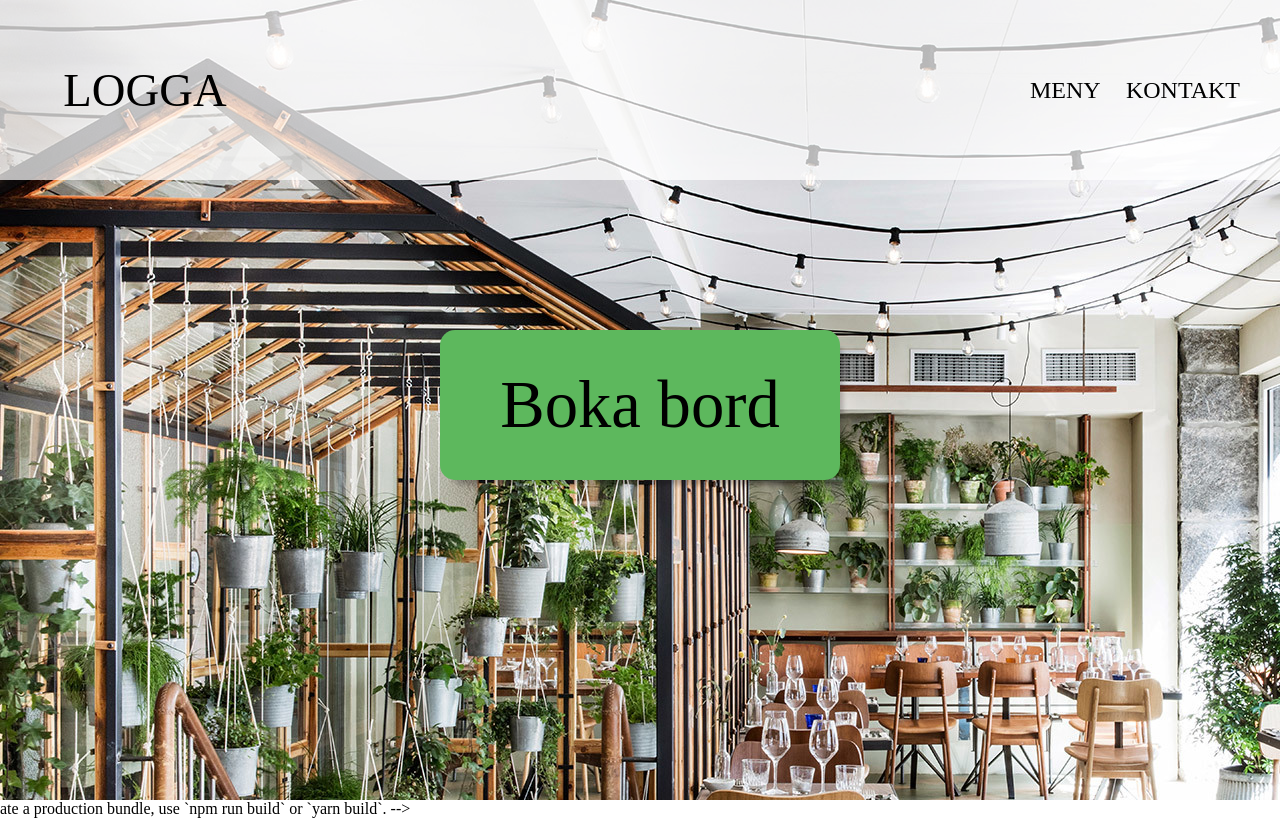
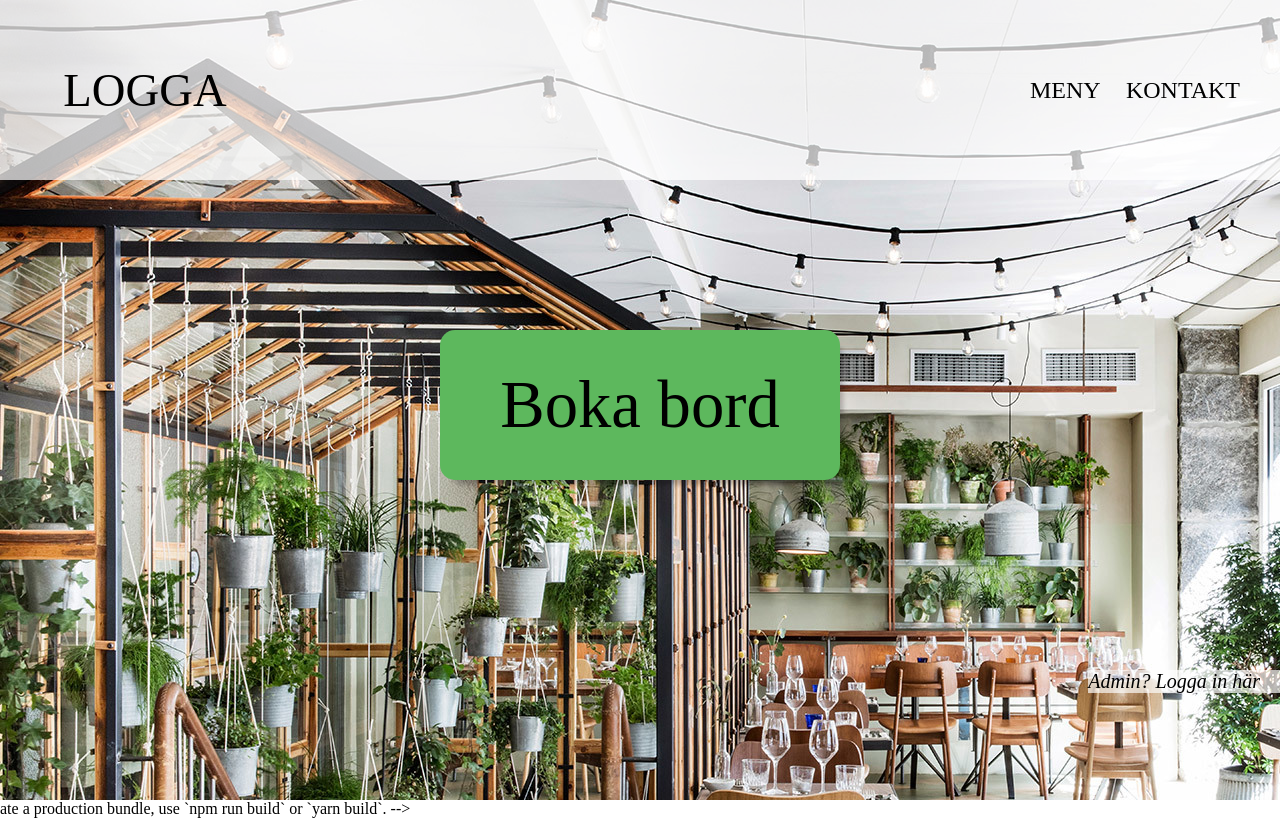
Before and after one commit to filipwieselgren/restaurant-booking-system, a React (Create React App) app: page / in a window 1280 px wide. Built offline with nearby package versions, Linux system fonts and the light colour scheme.

Commit message:
added link to admin-route in homepage

```diff
--- a/src/components/pages/Home.tsx
+++ b/src/components/pages/Home.tsx
@@ -10,6 +10,11 @@ export const Home = () => {
           <p>Boka bord</p>
         </div>
       </Link>
+      <div className="adminLinkWrapper">
+        <Link to={"/admin"}>
+          <p>Admin? Logga in här</p>
+        </Link>
+      </div>
     </div>
   );
 };
--- a/src/styles/home.scss
+++ b/src/styles/home.scss
@@ -1,13 +1,44 @@
 @import "./mixins/mixins";
 
+@include phone-up {
   .homeWrapper {
     width: 100%;
     padding-top: 150px;
     display: flex;
     align-items: center;
     justify-content: center;
+    flex-direction: column;
 
     .bookButton {
       @include button(#5db85d, 400px, 150px, 50pt);
     }
+
+    .adminLinkWrapper {
+      width: 95%;
+      padding-top: 100px;
+      display: flex;
+      justify-content: center;
+      align-items: flex-end;
+      p {
+        font-size: 15pt;
+        font-style: italic;
+        padding-right: 20px;
+        background-color: rgba(255, 255, 255, 0.672);
+        &:hover {
+          text-decoration: underline;
         }
+      }
+    }
+  }
+}
+
+@include tablet-up {
+  .homeWrapper {
+    .adminLinkWrapper {
+      width: 100%;
+      padding-top: 170px;
+      display: flex;
+      justify-content: end;
+    }
+  }
+}
```
Lines whose indentation alone changed are shown as unchanged.
